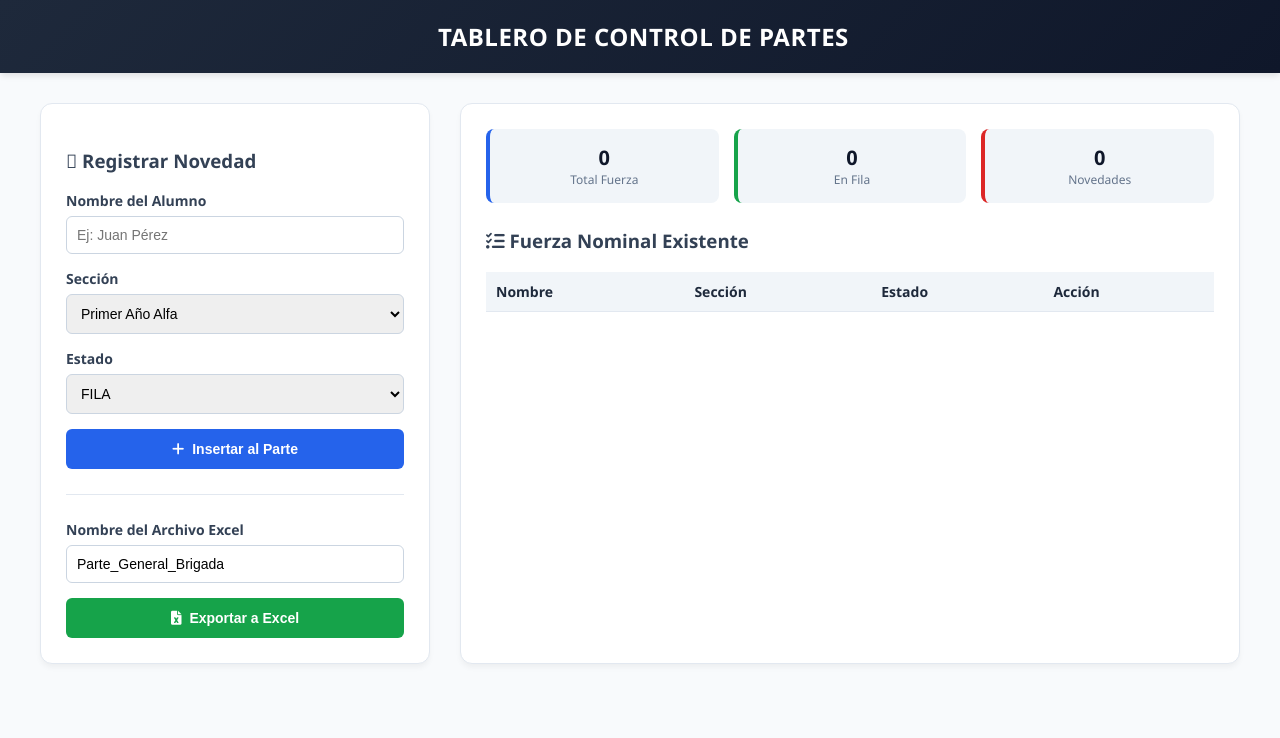
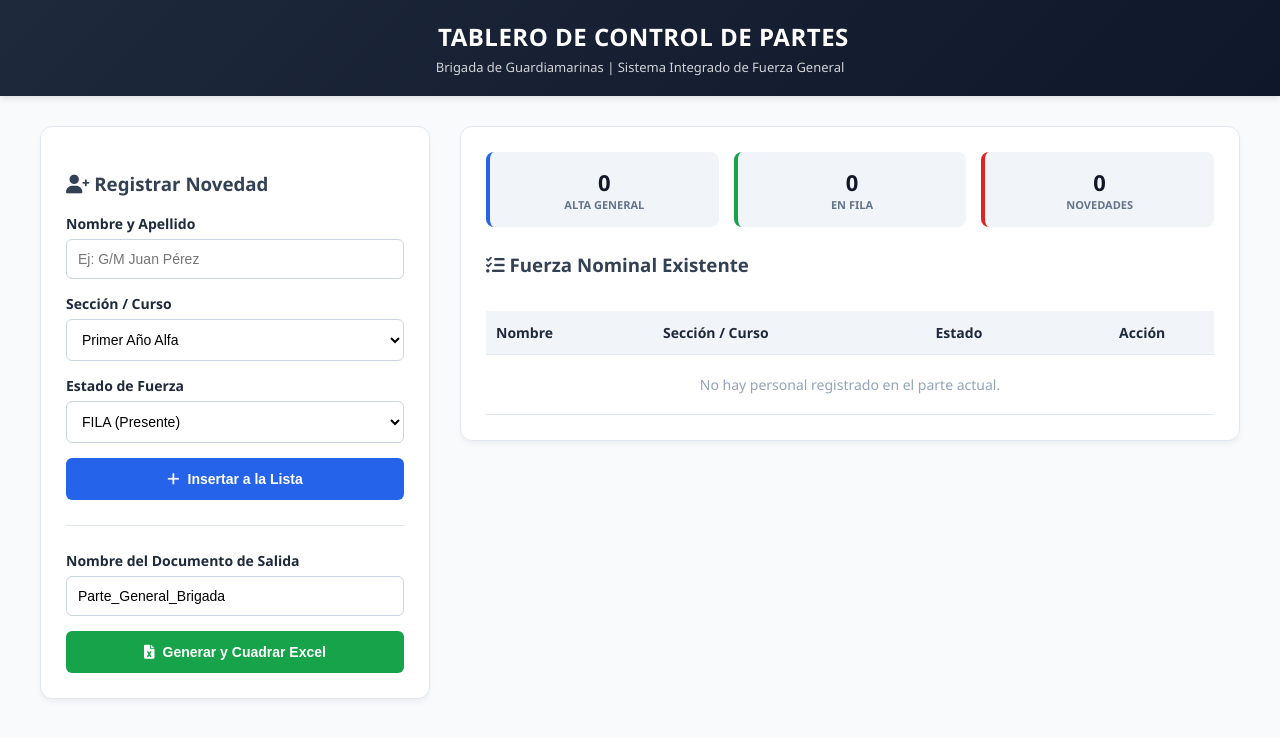
Before and after one commit to Josuecmd/essunapartes, a FastAPI app: page / in a window 1280 px wide. Shown: the top 738 px of the page. Run offline with FastAPI, Linux system fonts and the light colour scheme; lists and menus that the app fills with data are empty.

Commit message:
Tablero visual enlazado con las nuevas constantes

```diff
--- a/main.py
+++ b/main.py
@@ -1,10 +1,9 @@
 import io
-from typing import List, Optional
-from fastapi import FastAPI, HTTPException
-from fastapi.responses import StreamingResponse
-from fastapi.responses import HTMLResponse
+import os
+from typing import List
+from fastapi import FastAPI, HTTPException, Request
+from fastapi.responses import StreamingResponse, HTMLResponse
 from fastapi.templating import Jinja2Templates
-from fastapi import Request
 from pydantic import BaseModel, Field
 import pandas as pd
 from openpyxl.styles import Font, PatternFill, Alignment, Border, Side
@@ -15,7 +14,6 @@ app = FastAPI(
     description="Backend para el conteo, control nominal y exportación del parte militar.",
     version="1.0.0"
 )
-import os
 
 templates = Jinja2Templates(directory="templates")
 
@@ -31,14 +29,21 @@ SECCIONES_VALIDAS = [
     "Cuarto Año Alfa", "Cuarto Año Bravo", "Cuarto Año Abastecimientos"
 ]
 
-ESTADOS_VALIDOS = ["FILA", "COMISIÓN", "EXC. LITERA", "EXC. FORMACIÓN", "EXC. POR REVALIDAR", "DESCANSO DOMICILIO" "", "DESCANSO DOMICILIO" "EXC. POR REVALIDAR", "DESCANSO DOMICILIO"]
+ESTADOS_VALIDOS = [
+    "FILA",
+    "COMISIÓN",
+    "EXC. LITERA",
+    "EXC. FORMACIÓN",
+    "EXC. POR REVALIDAR",
+    "DESCANSO DOMICILIO"
+]
 
 # --- MODELOS DE DATOS (PYDANTIC) ---
 class Guardiamarina(BaseModel):
     id: int
     nombre: str = Field(..., example="Guardiamarina Juan Pérez")
     seccion: str = Field(..., example="Primer Año Alfa")
-    estado: str = Field(default="Presente", example="Presente")
+    estado: str = Field(default="FILA", example="FILA")
 
 class ParteRequest(BaseModel):
     nombre_archivo: str = Field(default="Parte_General_Brigada", example="Parte_Diario_07_Junio")
@@ -46,40 +51,31 @@ class ParteRequest(BaseModel):
 
 # --- FUNCIONES DE PROCESAMIENTO Y FORMATEO ---
 def generar_excel_profesional(df_nominal: pd.DataFrame, df_resumen: pd.DataFrame) -> io.BytesIO:
-    """
-    Toma los DataFrames procesados y crea un archivo Excel en memoria
-    aplicando estilos, colores institucionales, bordes y auto-ajuste de celdas.
-    """
     output = io.BytesIO()
 
-    # Escribir ambas tablas en diferentes pestañas del mismo archivo
     with pd.ExcelWriter(output, engine='openpyxl') as writer:
         df_resumen.to_excel(writer, sheet_name='Resumen Numérico', index=True)
         df_nominal.to_excel(writer, sheet_name='Listado Nominal', index=False)
 
-        # Obtener acceso a las hojas para darles formato estilo "Excel Profesional"
         workbook = writer.book
 
         # 1. Formatear pestaña de Resumen Numérico (El Parte Cuadrado)
         ws_resumen = workbook['Resumen Numérico']
         ws_resumen.views.sheetView[0].showGridLines = True
 
-        # Estilos
         font_header = Font(name='Arial', size=11, bold=True, color='FFFFFF')
         font_body = Font(name='Arial', size=10)
         font_total = Font(name='Arial', size=10, bold=True)
 
-        fill_header = PatternFill(start_color='1F497D', end_color='1F497D', fill_type='solid') # Azul Marino
-        fill_total_row = PatternFill(start_color='DCE6F1', end_color='DCE6F1', fill_type='solid') # Azul Claro
+        fill_header = PatternFill(start_color='1F497D', end_color='1F497D', fill_type='solid')
+        fill_total_row = PatternFill(start_color='DCE6F1', end_color='DCE6F1', fill_type='solid')
 
         border_thin = Side(border_style="thin", color="D9D9D9")
         border_double = Side(border_style="double", color="000000")
-        border_thick = Side(border_style="medium", color="000000")
 
         box_border = Border(left=border_thin, right=border_thin, top=border_thin, bottom=border_thin)
         total_border = Border(top=border_thin, bottom=border_double)
 
-        # Aplicar a encabezados
         ws_resumen['A1'] = "Secciones / Cursos"
         for col in range(1, ws_resumen.max_column + 1):
             cell = ws_resumen.cell(row=1, column=col)
@@ -87,7 +83,6 @@ def generar_excel_profesional(df_nominal: pd.DataFrame, df_resumen: pd.DataFrame
             cell.fill = fill_header
             cell.alignment = Alignment(horizontal='center', vertical='center', wrap_text=True)
 
-        # Aplicar a cuerpo y totales
         for row in range(2, ws_resumen.max_row + 1):
             is_total_row = (ws_resumen.cell(row=row, column=1).value == "TOTAL GENERAL")
             for col in range(1, ws_resumen.max_column + 1):
@@ -103,7 +98,6 @@ def generar_excel_profesional(df_nominal: pd.DataFrame, df_resumen: pd.DataFrame
                 else:
                     cell.alignment = Alignment(horizontal='left')
 
-        # Auto-ajustar ancho de columnas
         for col in ws_resumen.columns:
             max_len = max(len(str(cell.value or '')) for cell in col)
             col_letter = get_column_letter(col[0].column)
@@ -140,37 +134,32 @@ async def procesar_y_exportar_parte(request: ParteRequest):
     if not request.brigada:
         raise HTTPException(status_code=400, detail="La lista de la brigada no puede estar vacía.")
 
-    # 1. Convertir la entrada a un DataFrame de Pandas para manipulación ágil
-    datos_nominales = [g.dict() for g in request.brigada]
+    # 1. Convertir la entrada usando model_dump() (Pydantic v2 compatible)
+    datos_nominales = [g.model_dump() for g in request.brigada]
     df_nominal = pd.DataFrame(datos_nominales)
 
-    # Validar que no existan secciones o estados extraños fuera del reglamento
+    # Validar Secciones Coherentes
     secciones_invalidas = set(df_nominal['seccion']) - set(SECCIONES_VALIDAS)
     if secciones_invalidas:
         raise HTTPException(status_code=400, detail=f"Secciones no válidas detectadas: {list(secciones_invalidas)}")
 
-    # 2. Construir la Matriz del Parte Numérico usando Tablas Dinámicas (Pivot Table)
-    # Inicializamos una matriz vacía estructurada con ceros para garantizar que figuren todas las secciones y estados
-    matriz_base = pd.DataFrame(0, index=SECCIONES_VALIDAS, columns=ESTADOS_VALIDOS)
+    # NUEVO: Validar Estados Coherentes (Evita descuadres)
+    estados_invalidos = set(df_nominal['estado']) - set(ESTADOS_VALIDOS)
+    if estados_invalidos:
+        raise HTTPException(status_code=400, detail=f"Estados de novedad no válidos detectados: {list(estados_invalidos)}")
 
-    # Calcular las frecuencias reales del listado nominal enviado
+    # 2. Construir la Matriz del Parte Numérico
     conteo_real = df_nominal.groupby(['seccion', 'estado']).size().unstack(fill_value=0)
-
-    # Combinar e integrar los conteos reales sobre nuestra matriz estructurada militar
     matriz_final = conteo_real.reindex(index=SECCIONES_VALIDAS, columns=ESTADOS_VALIDOS, fill_value=0)
 
-    # 3. Fórmulas de Cuadre: Calcular Totales Horizontales (Total Alta por Sección)
+    # 3. Fórmulas de Cuadre Horizontales y Verticales
     matriz_final['TOTAL ALTA'] = matriz_final.sum(axis=1)
-
-    # 4. Fórmulas de Cuadre: Calcular Totales Verticales (Total de la Brigada por Estado)
     matriz_final.loc['TOTAL GENERAL'] = matriz_final.sum(axis=0)
 
-    # 5. Generar el binario del archivo Excel aplicando las reglas estéticas
+    # 4. Generar el binario del archivo Excel
     excel_binario = generar_excel_profesional(df_nominal, matriz_final)
-
     nombre_descarga = f"{request.nombre_archivo.replace(' ', '_')}.xlsx"
 
-    # 6. Responder con un flujo de archivo descargable en tiempo real
     return StreamingResponse(
         excel_binario,
         media_type="application/vnd.openxmlformats-officedocument.spreadsheetml.sheet",
--- a/templates/index.html
+++ b/templates/index.html
@@ -29,6 +29,7 @@
             box-shadow: 0 4px 6px -1px rgba(0,0,0,0.1);
         }
         .header h1 { margin: 0; font-size: 24px; letter-spacing: 0.5px; }
+        .header p { margin: 5px 0 0 0; opacity: 0.8; font-size: 13px; }
         .container {
             max-width: 1200px;
             margin: 30px auto;
@@ -46,6 +47,7 @@
             padding: 25px;
             box-shadow: 0 4px 6px -1px rgba(0,0,0,0.05);
             border: 1px solid #e2e8f0;
+            height: fit-content;
         }
         .stats-grid {
             display: grid;
@@ -62,17 +64,18 @@
         }
         .stat-card.success { border-left-color: var(--success); }
         .stat-card.danger { border-left-color: var(--danger); }
-        .stat-number { font-size: 20px; font-weight: bold; color: var(--secondary); }
-        .stat-label { font-size: 12px; color: #64748b; }
+        .stat-number { font-size: 22px; font-weight: bold; color: var(--secondary); }
+        .stat-label { font-size: 11px; color: #64748b; font-weight: 600; text-transform: uppercase; }
         .form-group { margin-bottom: 15px; }
-        label { display: block; font-weight: 600; margin-bottom: 6px; font-size: 14px; }
+        label { display: block; font-weight: 600; margin-bottom: 6px; font-size: 14px; color: var(--primary); }
         input, select {
-            width: 100%; padding: 10px; border: 1px solid #cbd5e1;
-            border-radius: 6px; box-sizing: border-box; font-size: 14px;
+            width: 100%; padding: 11px; border: 1px solid #cbd5e1;
+            border-radius: 6px; box-sizing: border-box; font-size: 14px; background: #fff;
         }
+        input:focus, select:focus { outline: none; border-color: var(--accent); }
         .btn {
             background-color: var(--accent); color: white; border: none;
-            padding: 12px; font-size: 14px; font-weight: 600;
+            padding: 13px; font-size: 14px; font-weight: 600;
             border-radius: 6px; cursor: pointer; width: 100%;
             transition: background 0.2s; display: flex;
             justify-content: center; align-items: center; gap: 8px;
@@ -83,62 +86,83 @@
         table {
             width: 100%; border-collapse: collapse; margin-top: 15px; font-size: 14px;
         }
-        th, td { padding: 10px; text-align: left; border-bottom: 1px solid #e2e8f0; }
-        th { background-color: #f1f5f9; color: var(--primary); }
+        th, td { padding: 12px 10px; text-align: left; border-bottom: 1px solid #e2e8f0; }
+        th { background-color: #f1f5f9; color: var(--primary); font-weight: 600; }
         .status-badge {
-            padding: 4px 8px; border-radius: 12px; font-size: 11px; font-weight: 600;
+            padding: 4px 10px; border-radius: 12px; font-size: 11px; font-weight: bold; display: inline-block;
         }
         .badge-fila { background: #dcfce7; color: #15803d; }
         .badge-comision { background: #dbeafe; color: #1e40af; }
-        .badge-other { background: #f1f5f9; color: #475569; }
+        .badge-other { background: #fef3c7; color: #d97706; }
+        .status-container { margin-top: 15px; display: none; padding: 12px; border-radius: 6px; font-size: 13px; }
+        .status-loading { background: #eff6ff; color: #1d4ed8; }
     </style>
 </head>
 <body>
 
     <div class="header">
         <h1><i class="fa-solid fa-shield-halved"></i> TABLERO DE CONTROL DE PARTES</h1>
+        <p>Brigada de Guardiamarinas | Sistema Integrado de Fuerza General</p>
     </div>
 
     <div class="container">
         <div class="card">
-            <h3><i class="fa-user-plus"></i> Registrar Novedad</h3>
+            <h3><i class="fa-solid fa-user-plus"></i> Registrar Novedad</h3>
+
             <div class="form-group">
-                <label>Nombre del Alumno</label>
-                <input type="text" id="alumnoNombre" placeholder="Ej: Juan Pérez">
+                <label>Nombre y Apellido</label>
+                <input type="text" id="alumnoNombre" placeholder="Ej: G/M Juan Pérez">
             </div>
+
             <div class="form-group">
-                <label>Sección</label>
+                <label>Sección / Curso</label>
                 <select id="alumnoSeccion">
                     <option value="Primer Año Alfa">Primer Año Alfa</option>
                     <option value="Primer Año Bravo">Primer Año Bravo</option>
+                    <option value="Primer Año Charlie">Primer Año Charlie</option>
+                    <option value="Primer Año Delta">Primer Año Delta</option>
+                    <option value="Primer Año Echo">Primer Año Echo</option>
                     <option value="Segundo Año Alfa">Segundo Año Alfa</option>
+                    <option value="Segundo Año Bravo">Segundo Año Bravo</option>
+                    <option value="Tercer Año Alfa">Tercer Año Alfa</option>
+                    <option value="Tercer Año Bravo">Tercer Año Bravo</option>
+                    <option value="Tercer Año Abastecimientos">Tercer Año Abastecimientos</option>
+                    <option value="Cuarto Año Alfa">Cuarto Año Alfa</option>
+                    <option value="Cuarto Año Bravo">Cuarto Año Bravo</option>
+                    <option value="Cuarto Año Abastecimientos">Cuarto Año Abastecimientos</option>
                 </select>
             </div>
+
             <div class="form-group">
-                <label>Estado</label>
+                <label>Estado de Fuerza</label>
                 <select id="alumnoEstado">
-                    <option value="FILA">FILA</option>
+                    <option value="FILA">FILA (Presente)</option>
                     <option value="COMISIÓN">COMISIÓN</option>
                     <option value="EXC. LITERA">EXC. LITERA</option>
                     <option value="EXC. FORMACIÓN">EXC. FORMACIÓN</option>
+                    <option value="EXC. POR REVALIDAR">EXC. POR REVALIDAR</option>
+                    <option value="DESCANSO DOMICILIO">DESCANSO DOMICILIO</option>
                 </select>
             </div>
-            <button class="btn" onclick="agregarAlumno()"><i class="fa-solid fa-plus"></i> Insertar al Parte</button>
+
+            <button class="btn" onclick="agregarAlumno()"><i class="fa-solid fa-plus"></i> Insertar a la Lista</button>
 
             <hr style="margin: 25px 0; border: 0; border-top: 1px solid #e2e8f0;">
 
             <div class="form-group">
-                <label>Nombre del Archivo Excel</label>
+                <label>Nombre del Documento de Salida</label>
                 <input type="text" id="fileName" value="Parte_General_Brigada">
             </div>
-            <button class="btn btn-success" onclick="exportarParte()"><i class="fa-solid fa-file-excel"></i> Exportar a Excel</button>
+
+            <button class="btn btn-success" onclick="exportarParte()"><i class="fa-solid fa-file-excel"></i> Generar y Cuadrar Excel</button>
+            <div id="statusBox" class="status-container status-loading"></div>
         </div>
 
         <div class="card">
             <div class="stats-grid">
                 <div class="stat-card">
                     <div class="stat-number" id="totalAlumnos">0</div>
-                    <div class="stat-label">Total Fuerza</div>
+                    <div class="stat-label">Alta General</div>
                 </div>
                 <div class="stat-card success">
                     <div class="stat-number" id="totalFila">0</div>
@@ -151,18 +175,25 @@
             </div>
 
             <h3><i class="fa-solid fa-list-check"></i> Fuerza Nominal Existente</h3>
+            <div style="overflow-x: auto;">
                 <table>
                     <thead>
                         <tr>
                             <th>Nombre</th>
-                        <th>Sección</th>
+                            <th>Sección / Curso</th>
                             <th>Estado</th>
-                        <th>Acción</th>
+                            <th style="text-align: center;">Acción</th>
                         </tr>
                     </thead>
                     <tbody id="tablaAlumnos">
+                        <tr>
+                            <td colspan="4" style="text-align: center; color: #94a3b8; padding: 20px;">
+                                No hay personal registrado en el parte actual.
+                            </td>
+                        </tr>
                     </tbody>
                 </table>
+            </div>
         </div>
     </div>
 
@@ -177,11 +208,14 @@
         }
 
         function agregarAlumno() {
-            const nombre = document.getElementById('alumnoNombre').value;
+            const nombre = document.getElementById('alumnoNombre').value.trim();
             const seccion = document.getElementById('alumnoSeccion').value;
             const estado = document.getElementById('alumnoEstado').value;
 
-            if (!nombre) return alert("Por favor ingresa el nombre");
+            if (!nombre) {
+                alert("Por favor, ingrese el nombre del guardiamarina.");
+                return;
+            }
 
             const nuevo = { id: listaGuardiamarinas.length + 1, nombre, seccion, estado };
             listaGuardiamarinas.push(nuevo);
@@ -197,15 +231,28 @@
 
         function renderTabla() {
             const tbody = document.getElementById('tablaAlumnos');
+            if (listaGuardiamarinas.length === 0) {
+                tbody.innerHTML = `<tr><td colspan="4" style="text-align: center; color: #94a3b8; padding: 20px;">No hay personal registrado en el parte actual.</td></tr>`;
+                actualizarContadores();
+                return;
+            }
+
             tbody.innerHTML = '';
             listaGuardiamarinas.forEach(a => {
-                const badgeClass = a.estado === 'FILA' ? 'badge-fila' : (a.estado === 'COMISIÓN' ? 'badge-comision' : 'badge-other');
+                let badgeClass = 'badge-other';
+                if (a.estado === 'FILA') badgeClass = 'badge-fila';
+                if (a.estado === 'COMISIÓN') badgeClass = 'badge-comision';
+
                 tbody.innerHTML += `
                     <tr>
-                        <td>${a.nombre}</td>
+                        <td><strong>${a.nombre}</strong></td>
                         <td>${a.seccion}</td>
                         <td><span class="status-badge ${badgeClass}">${a.estado}</span></td>
-                        <td><button style="background:none;border:none;color:var(--danger);cursor:pointer;" onclick="eliminarAlumno(${a.id})"><i class="fa-solid fa-trash"></i></button></td>
+                        <td style="text-align: center;">
+                            <button style="background:none; border:none; color:var(--danger); cursor:pointer; font-size:16px;" onclick="eliminarAlumno(${a.id})">
+                                <i class="fa-solid fa-trash-can"></i>
+                            </button>
+                        </td>
                     </tr>
                 `;
             });
@@ -213,16 +260,31 @@
         }
 
         async function exportarParte() {
-            if(listaGuardiamarinas.length === 0) return alert("No hay alumnos en la lista para exportar");
-            const filename = document.getElementById('fileName').value;
+            if (listaGuardiamarinas.length === 0) {
+                alert("La lista nominal está vacía. Añada personal antes de exportar.");
+                return;
+            }
+            const filename = document.getElementById('fileName').value.trim() || 'Parte_General_Brigada';
+            const statusBox = document.getElementById('statusBox');
+
+            statusBox.style.display = "block";
+            statusBox.innerHTML = '<i class="fa-solid fa-spinner fa-spin"></i> Conectando con el motor de cuadre y generando archivo...';
 
             try {
                 const response = await fetch('/api/parte/procesar-y-exportar', {
                     method: 'POST',
                     headers: { 'Content-Type': 'application/json' },
-                    body: JSON.stringify({ nombre_archivo: filename, guardiamarinas: listaGuardiamarinas })
+                    body: JSON.stringify({
+                        nombre_archivo: filename,
+                        brigada: listaGuardiamarinas
+                    })
                 });
-                if (!response.ok) throw new Error("Error en servidor");
+
+                if (!response.ok) {
+                    const errorData = await response.json();
+                    throw new Error(errorData.detail || "Error en el servidor");
+                }
+
                 const blob = await response.blob();
                 const url = window.URL.createObjectURL(blob);
                 const a = document.createElement('a');
@@ -231,8 +293,12 @@
                 document.body.appendChild(a);
                 a.click();
                 a.remove();
+
+                statusBox.style.display = "none";
             } catch (e) {
-                alert("Ocurrió un error al procesar el archivo Excel.");
+                statusBox.style.background = "#fee2e2";
+                statusBox.style.color = "#991b1b";
+                statusBox.innerHTML = `<i class="fa-solid fa-circle-xmark"></i> Error: ${e.message}`;
             }
         }
     </script>
```
Lines whose indentation alone changed are shown as unchanged.
